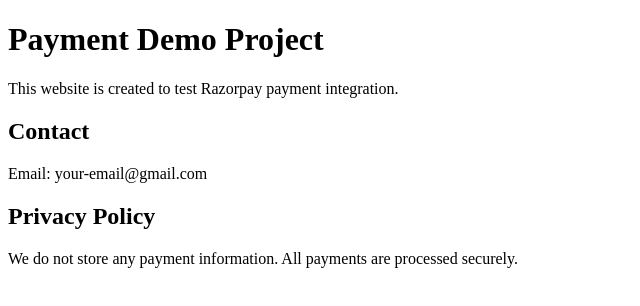
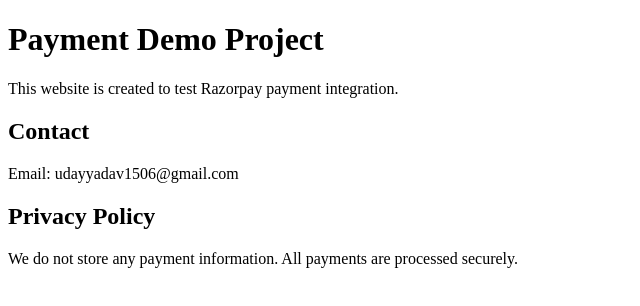
Before and after one commit to Uday150/payment-demo, a plain HTML site: page index.html in a window 1280 px wide. Shown: the full height of the page, 0-640 px from the left. Drawn offline with Linux system fonts and the light colour scheme.

Commit message:
Add files via upload

```diff
--- a/index.html
+++ b/index.html
@@ -9,7 +9,7 @@
 <p>This website is created to test Razorpay payment integration.</p>
 
 <h2>Contact</h2>
-<p>Email: your-email@gmail.com</p>
+<p>Email: udayyadav1506@gmail.com</p>
 
 <h2>Privacy Policy</h2>
 <p>We do not store any payment information. All payments are processed securely.</p>
```
